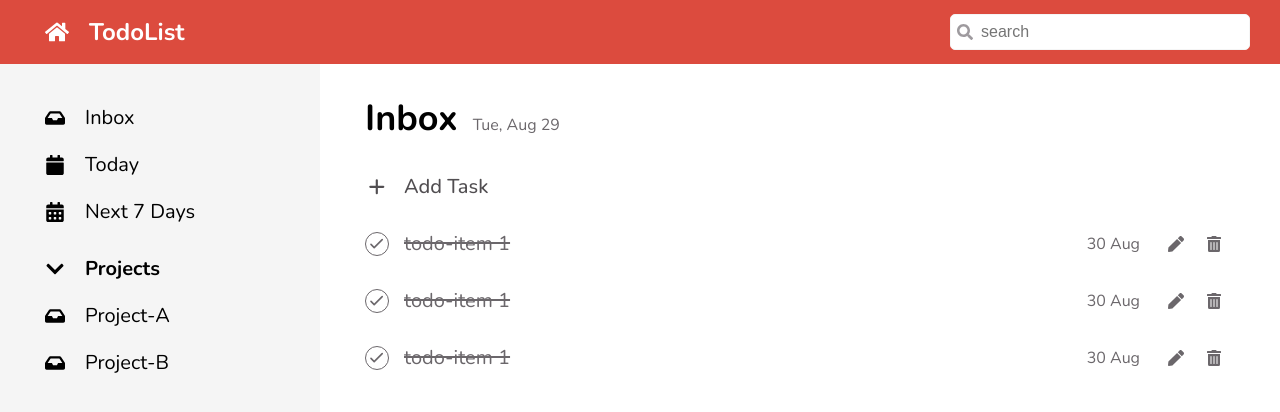
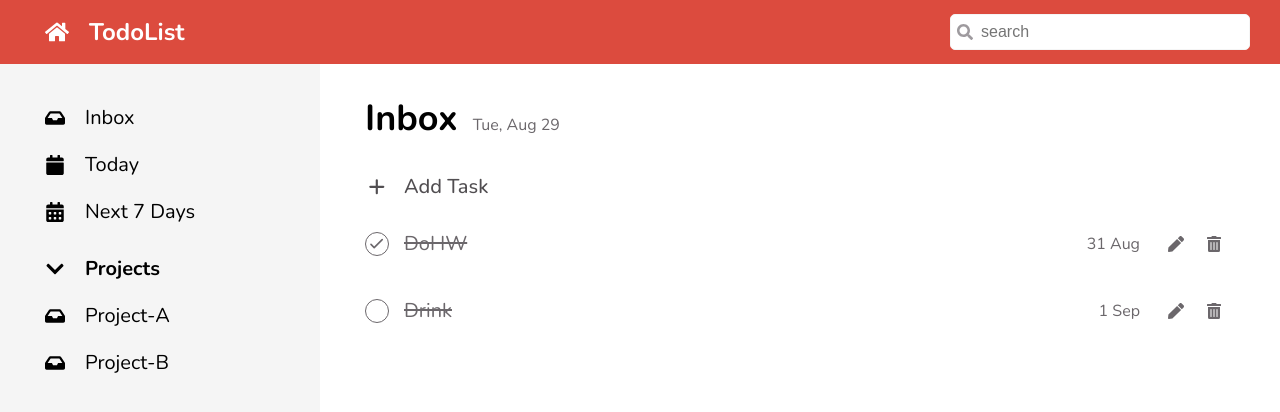
Before and after one commit to KasamaLee/cc15-todolist-kasama, a React (Create React App) app: page / in a window 1280 px wide. Shown: the top 412 px of the page. Built offline with nearby package versions, Linux system fonts and the light colour scheme.

Commit message:
pass props from TodoList to TodoItem

```diff
--- a/src/components/Todo/TodoItem.jsx
+++ b/src/components/Todo/TodoItem.jsx
@@ -5,7 +5,9 @@ import { HiOutlineCheck } from 'react-icons/hi';
 import TodoForm from "./TodoForm";
 import styles from './TodoItem.module.scss';
 
-function TodoItem() {
+function TodoItem({ task, done, date }) {
+    // Object Destructuring (Props)
+    // const { task, done, date } = props;
 
     const [isOpenForm, setIsOpenForm] = useState(false);
 
@@ -22,12 +24,12 @@ function TodoItem() {
                 />
             ) : (
                 <li className={styles.todo}>
-                    <div className={`${styles.todo__checkbox} ${styles.todo__checkbox__done}`}>
+                    <div className={`${styles.todo__checkbox} ${done ? styles.todo__checkbox__done : ''}`}>
                         <HiOutlineCheck className={styles.todo__checkbox__icon} />
                     </div>
 
-                    <p className={`${styles.todo__task} ${styles.todo__task__done}`}>todo-item 1 </p>
-                    <span className={styles.todo__date}>30 Aug</span>
+                    <p className={`${styles.todo__task} ${styles.todo__task__done}`}>{task}</p>
+                    <span className={styles.todo__date}>{date}</span>
                     <div className={styles.todo__action}>
                         <span onClick={handleClick} >
                             <FaPen className={styles.todo__edit} />
--- a/src/components/Todo/TodoLists.jsx
+++ b/src/components/Todo/TodoLists.jsx
@@ -6,10 +6,8 @@ function TodoLists() {
   return (
 
     <ul className={styles.todo__lists}>
-      <TodoItem/>
-      <TodoItem/>
-      <TodoItem/>
-
+      <TodoItem task='DoHW' done={true} date='31 Aug' />
+      <TodoItem task='Drink' done={false} date='1 Sep' />
     </ul>
 
   );
--- a/src/components/Todo/TodoLists.module.scss
+++ b/src/components/Todo/TodoLists.module.scss
@@ -2,4 +2,7 @@
 
 .todo__lists {
   // padding: $todo-content-padding;
+  display: flex;
+  flex-direction: column;
+  gap: 10px;
 }
```
